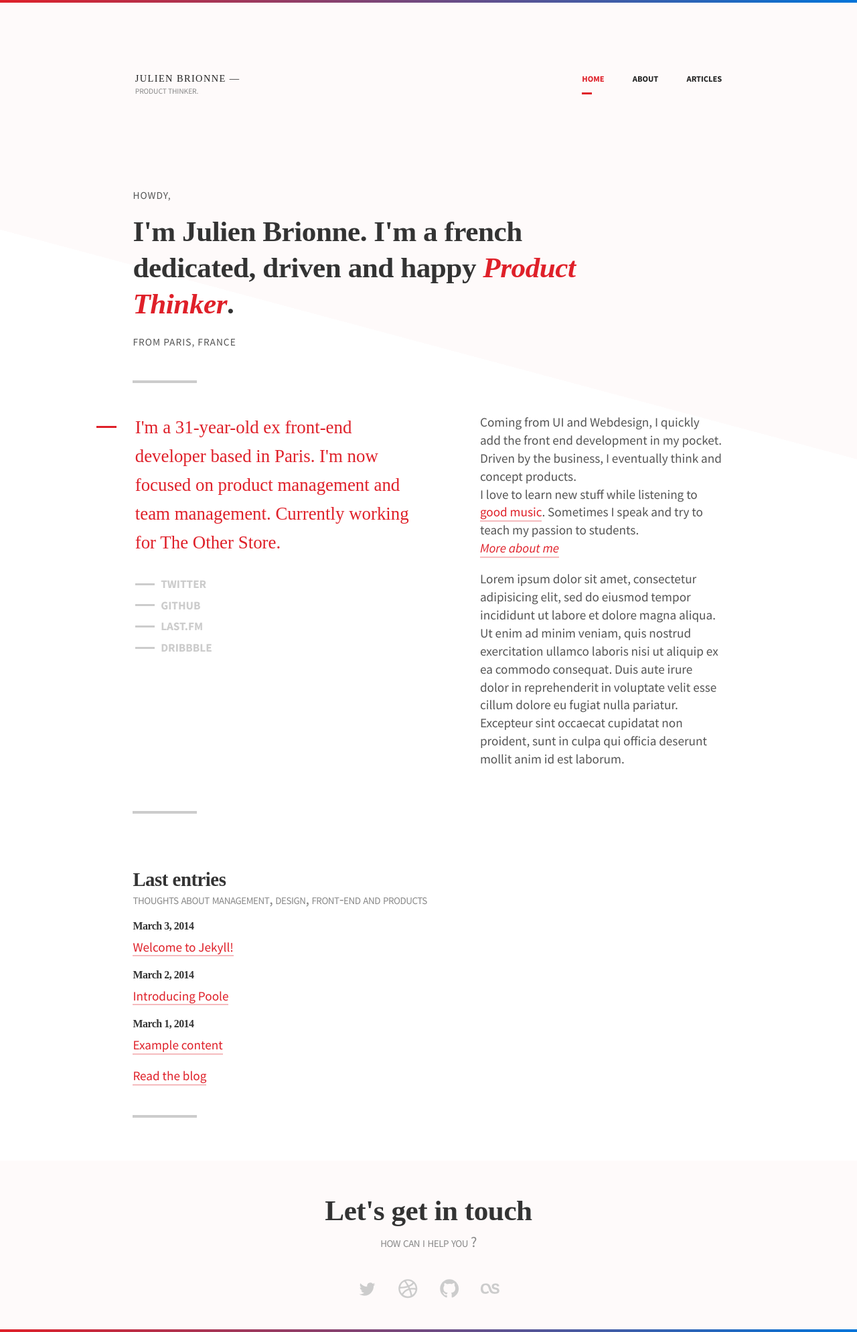
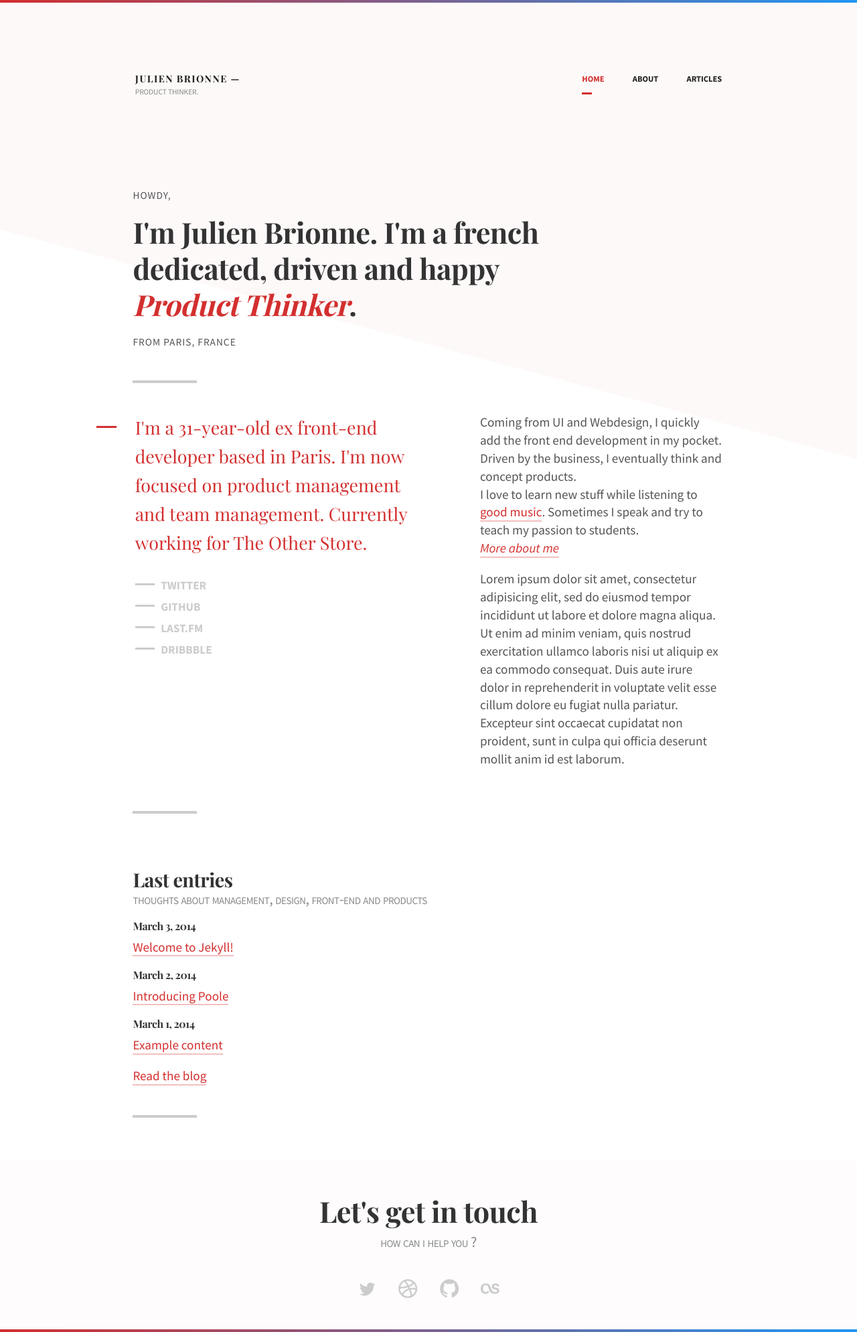
Before and after one commit to Akashrine/jbr-v3, a Jekyll site: the page built from src/index.html, in a window 1280 px wide. Shown: the whole page at 67% size. Built offline with Jekyll 4.4.1, drawn with Linux system fonts in a browser that asks for light colours; nearby versions of some CDN libraries; some web fonts are replaced.

Commit message:
essai couleur

```diff
--- a/src/assets/scss/base/_config.scss
+++ b/src/assets/scss/base/_config.scss
@@ -5,10 +5,10 @@
 /*----------  Font Face  ----------*/
 @import url(https://fonts.googleapis.com/css?family=Source+Sans+Pro:400,400italic,700,900,300);
 @import url(https://fonts.googleapis.com/css?family=Source+Serif+Pro:400,600,700);
-@import url(https://fonts.googleapis.com/css?family=Merryweather:400,400i,700,700i);
+@import url(https://fonts.googleapis.com/css?family=Playfair+Display:400,400i,700,700i);
 
 /*----------  Color  ----------*/
-$colors: (brand-annex: #0074d9, brand: #df2029, dark: #222, grey: #cccccc, white: #fdfdfd, body-type: #555, head-type: #333, note-text: #888);
+$colors: (brand-annex: #2196F3, brand: #D32F2F, dark: #222, grey: #cccccc, white: #fdfdfd, body-type: #555, head-type: #333, note-text: #888);
 
 /**
 *
@@ -26,7 +26,7 @@
 /*----------  Typo  Vars ----------*/
 
 $sans-serif:'Source Sans Pro','Helvetica Neue', Helvetica, Arial, sans-serif;
-$serif:'Merryweather', serif;
+$serif:'Playfair Display', serif;
 
 
 /*----------  Grid  ----------*/
--- a/src/assets/scss/partials/_header.scss
+++ b/src/assets/scss/partials/_header.scss
@@ -4,7 +4,7 @@
 .diag {
     position: absolute;
     background-color: #DDD;
-    background-image: -webkit-linear-gradient(75deg, #FFF 40%, lighten(color(brand), 48.8%) 40%);
+    background-image: -webkit-linear-gradient(75deg, #FFF 40%, lighten(color(brand), 48%) 40%);
     min-height: 800px;
     width: 100%;
     z-index: -1;
@@ -48,7 +48,7 @@
 .header__logo {
     @include breakpoint(large) {
         font-size: 0.75rem;
-        font-weight: 500;
+        font-weight: 800;
     }
 
 
--- a/src/assets/stylesheets/style.css
+++ b/src/assets/stylesheets/style.css
@@ -34,7 +34,7 @@
  */
 @import url(https://fonts.googleapis.com/css?family=Source+Sans+Pro:400,400italic,700,900,300);
 @import url(https://fonts.googleapis.com/css?family=Source+Serif+Pro:400,600,700);
-@import url(https://fonts.googleapis.com/css?family=Merryweather:400,400i,700,700i);
+@import url(https://fonts.googleapis.com/css?family=Playfair+Display:400,400i,700,700i);
 article,
 aside,
 details,
@@ -388,7 +388,7 @@
   line-height: 1.1;
   color: #333;
   letter-spacing: -.025rem;
-  font-family: "Merryweather", serif; }
+  font-family: "Playfair Display", serif; }
 
 h1 {
   font-size: 2.618rem;
@@ -465,7 +465,7 @@
   display: inline-block;
   position: relative;
   text-decoration: none;
-  color: #df2029; }
+  color: #D32F2F; }
   p a:hover {
     color: #000; }
 
@@ -475,14 +475,14 @@
   left: 0;
   width: 100%;
   height: .1em;
-  background: #df2029;
+  background: #D32F2F;
   opacity: .3;
   content: '';
   -webkit-transition: all .3s ease-in-out;
           transition: all .3s ease-in-out; }
 
 p a:hover:after {
-  background: #df2029;
+  background: #D32F2F;
   height: 1.12em;
   top: 25%;
   -webkit-transition: all .3s ease-in-out;
@@ -541,7 +541,7 @@
 code {
   padding: .25em .5em;
   font-size: 85%;
-  color: #df2029;
+  color: #D32F2F;
   background-color: #fdfdfd;
   border-radius: 3px; }
 
@@ -570,7 +570,7 @@
   border-collapse: collapse; }
 
 table, td, th {
-  border: 1px solid #df2029;
+  border: 1px solid #D32F2F;
   text-align: left; }
 
 th {
@@ -646,7 +646,7 @@
   font-style: italic; }
 
 .brand {
-  color: #df2029; }
+  color: #D32F2F; }
 
 .subhead {
   position: relative;
@@ -665,7 +665,7 @@
   font-family: "Source Sans Pro", "Helvetica Neue", Helvetica, Arial, sans-serif; }
 
 .serif {
-  font-family: "Merryweather", serif; }
+  font-family: "Playfair Display", serif; }
 
 .center {
   text-align: center;
@@ -871,7 +871,7 @@
 .diag {
   position: absolute;
   background-color: #DDD;
-  background-image: -webkit-linear-gradient(75deg, #FFF 40%, #fefafa 40%);
+  background-image: -webkit-linear-gradient(75deg, #FFF 40%, #fef9f9 40%);
   min-height: 800px;
   width: 100%;
   z-index: -1; }
@@ -879,8 +879,8 @@
 .top-gradient {
   width: 100%;
   height: 0.2rem;
-  background-image: -webkit-linear-gradient(left, #df2029 0%, #0074d9 100%);
-  background-image: linear-gradient(to right, #df2029 0%, #0074d9 100%);
+  background-image: -webkit-linear-gradient(left, #D32F2F 0%, #2196F3 100%);
+  background-image: linear-gradient(to right, #D32F2F 0%, #2196F3 100%);
   margin: 0;
   padding: 0;
   position: absolute;
@@ -929,14 +929,14 @@
   @media (min-width: 48em) {
     .header__logo {
       font-size: 0.75rem;
-      font-weight: 500; } }
+      font-weight: 800; } }
   .header__logo a {
     text-decoration: none;
     color: #222; }
     .header__logo a:hover {
-      color: #df2029; }
+      color: #D32F2F; }
       .header__logo a:hover span {
-        color: #0074d9; }
+        color: #2196F3; }
     .header__logo a span {
       font-weight: 400;
       color: #888;
@@ -968,12 +968,12 @@
       .main-nav a {
         font-size: 0.65rem; } }
     .main-nav a:hover, .main-nav a.active, .main-nav a.focus {
-      color: #df2029;
+      color: #D32F2F;
       position: relative; }
       .main-nav a:hover:before, .main-nav a.active:before, .main-nav a.focus:before {
         content: '';
         display: block;
-        background-color: #df2029;
+        background-color: #D32F2F;
         height: 3px;
         width: 15px;
         position: absolute;
@@ -992,13 +992,13 @@
 ==============================*/
 .site-footer {
   position: relative;
-  background-color: #fefafa;
+  background-color: #fefcfc;
   padding-top: 1.5rem; }
   .site-footer .bottom-gradient {
     width: 100%;
     height: 0.2rem;
-    background-image: -webkit-linear-gradient(left, #df2029 0%, #0074d9 100%);
-    background-image: linear-gradient(to right, #df2029 0%, #0074d9 100%);
+    background-image: -webkit-linear-gradient(left, #D32F2F 0%, #2196F3 100%);
+    background-image: linear-gradient(to right, #D32F2F 0%, #2196F3 100%);
     margin: 0;
     padding: 0;
     position: absolute;
@@ -1020,7 +1020,7 @@
       width: 2rem;
       fill: #cccccc; }
       .social-footer li a:hover {
-        background: #df2029;
+        background: #D32F2F;
         border-radius: 100%;
         fill: #fdfdfd;
         -webkit-transition: background-color .5s, -webkit-transform .5s ease-out;
@@ -1073,7 +1073,7 @@
 
 section[role=presentation] {
   *zoom: 1;
-  font-family: "Merryweather", serif; }
+  font-family: "Playfair Display", serif; }
   section[role=presentation]:before, section[role=presentation]:after {
     content: "";
     display: table; }
@@ -1090,7 +1090,7 @@
         margin: 0 0.37879%; } }
     section[role=presentation] .headline p {
       font-size: 1.2rem;
-      color: #df2029;
+      color: #D32F2F;
       line-height: 1.6; }
       @media (min-width: 48em) {
         section[role=presentation] .headline p {
@@ -1101,7 +1101,7 @@
         section[role=presentation] .headline:before {
           content: '';
           display: block;
-          background-color: #df2029;
+          background-color: #D32F2F;
           height: 3px;
           width: 30px;
           position: absolute;
@@ -1143,7 +1143,7 @@
       top: 0.6rem;
       left: 0rem; }
     .social li:hover:before {
-      background-color: #df2029; }
+      background-color: #D32F2F; }
 
 /*----------  Dribbble  ----------*/
 .insta {
```
